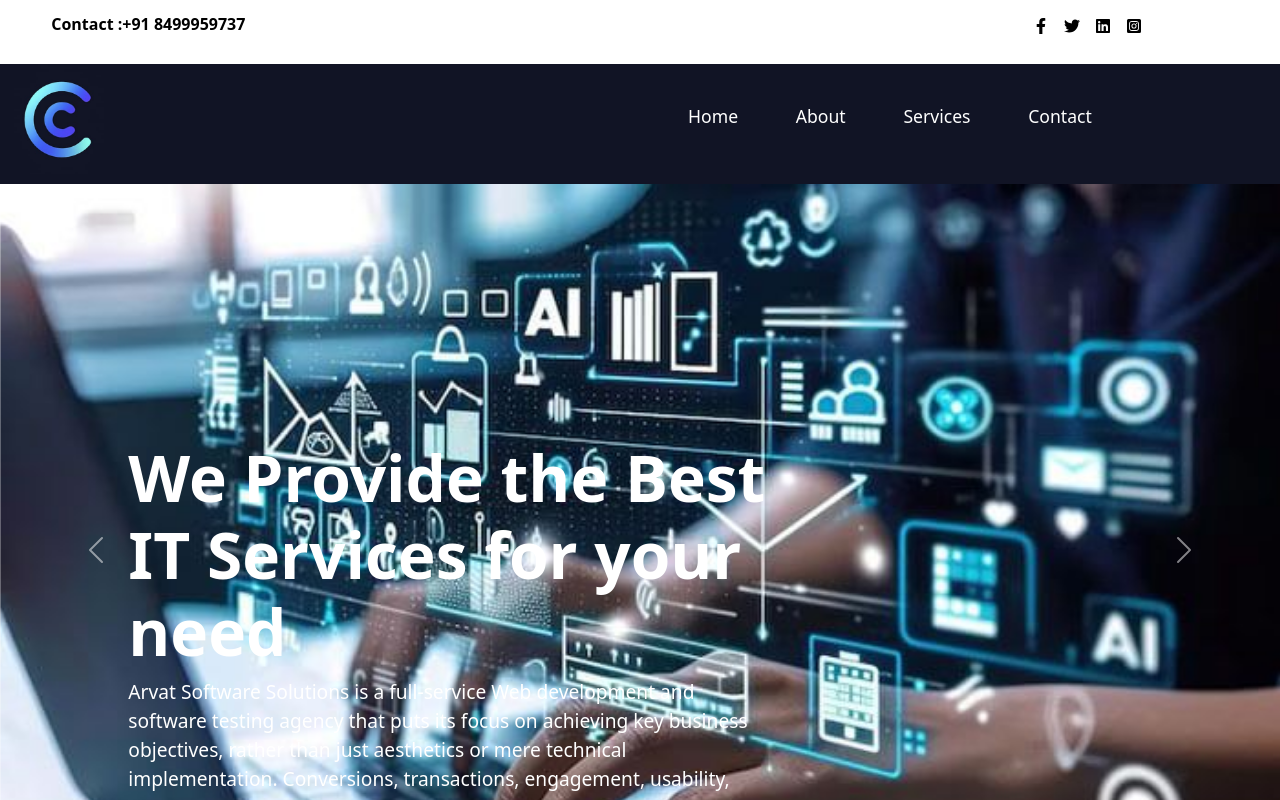
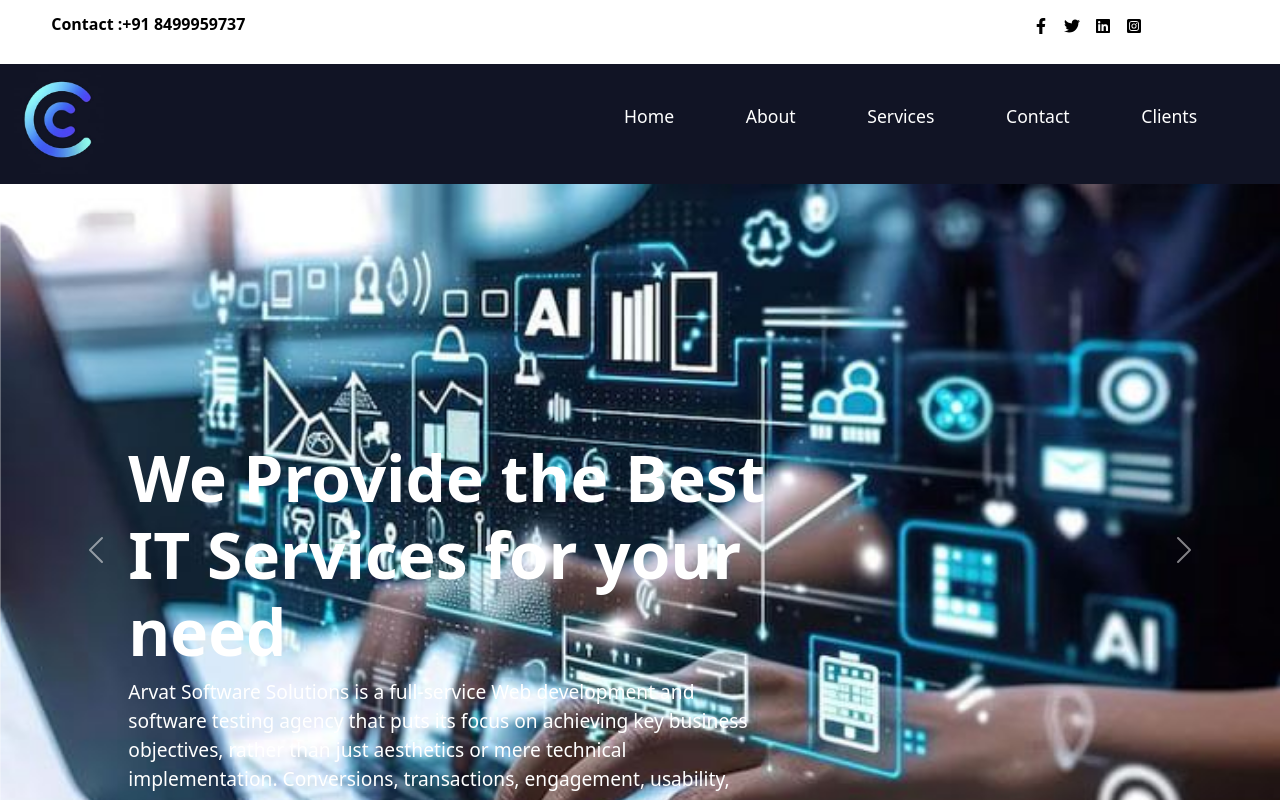
Before and after one commit to muralikarthik123/Clivora_solutions, a React (Create React App) app: page / in a window 1280 px wide. Shown: the top 800 px of the page. Built offline with nearby package versions, Linux system fonts and the light colour scheme.

Commit message:
index.html

```diff
--- a/public/index.html
+++ b/public/index.html
@@ -13,6 +13,9 @@
     <meta name="keywords"
       content="Clivora Solutions, Web Development, UI UX Design, IT Services, Digital Solutions, SEO Services, Software Development, Cloud Solutions" />
     <meta name="author" content="Clivora Solutions" />
+
+    <!-- ⭐ Google Search Console Verification -->
+    <meta name="google-site-verification" content="YOUR_CODE_HERE" />
 
     <link rel="apple-touch-icon" href="%PUBLIC_URL%/logo192.png" />
     <link rel="manifest" href="%PUBLIC_URL%/manifest.json" />
--- a/src/header/header.css
+++ b/src/header/header.css
@@ -220,7 +220,7 @@
             display:none;
         }
         ul{
-            margin-left: 25%;
+            margin-left: 20%;
             display:flex;
             gap:25%;
             align-items: center;
--- a/src/header/header.jsx
+++ b/src/header/header.jsx
@@ -54,6 +54,7 @@ export default function Header() {
             <li><Link to='/about' onClick={close}   className='linking'>About</Link></li>
             <li><Link to='/services' onClick={close}  className='linking'>Services</Link></li>
             <li><Link to='/contact' onClick={close} className='linking'>Contact</Link></li>
+            <li><Link to='/about' onClick={close}   className='linking'>Clients</Link></li>
             </ul>
         </div>
     </div>
```
